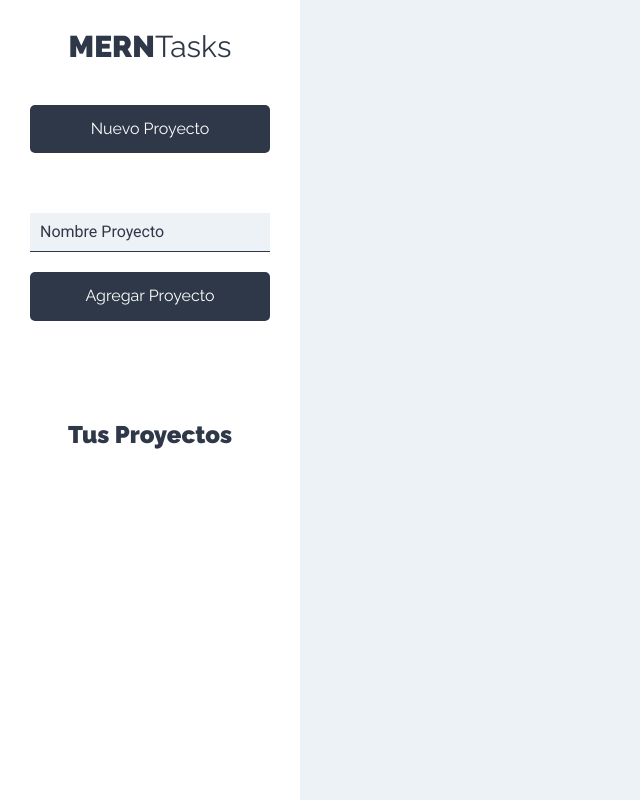
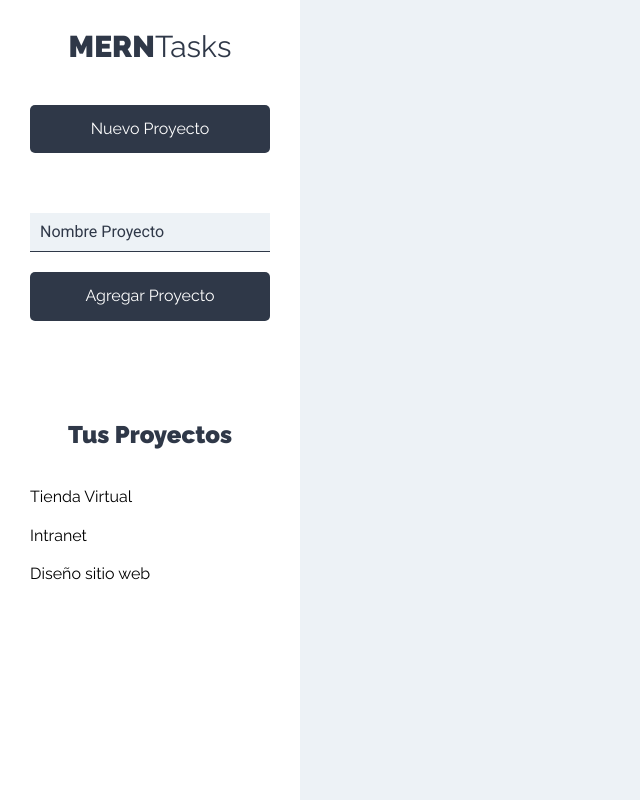
Before and after one commit to ollie87/MERN_client, a React (Create React App) app: page /proyectos in a window 1280 px wide. Shown: the whole page, without its empty margins (0-640 px from the left). Built offline with nearby package versions, Linux system fonts and the light colour scheme.

Commit message:
feat(proyectos): new components ListadoProyectos & Proyecto added

```diff
--- a/src/components/layout/Sidebar.js
+++ b/src/components/layout/Sidebar.js
@@ -1,4 +1,5 @@
 import React from 'react';
+import ListadoProyectos from '../proyectos/ListadoProyectos';
 import NuevoProyecto from '../proyectos/NuevoProyecto';
 
 const Sidebar = () => {
@@ -10,6 +11,7 @@
       <NuevoProyecto />
       <div className="proyectos">
         <h2>Tus Proyectos</h2>
+        <ListadoProyectos />
       </div>
     </aside>
   );
--- /dev/null
+++ b/src/components/proyectos/ListadoProyectos.js
@@ -0,0 +1,14 @@
+import React from 'react';
+import Proyecto from './Proyecto';
+const ListadoProyectos = () => {
+  const proyectos = [{ nombre: 'Tienda Virtual' }, { nombre: 'Intranet' }, { nombre: 'Diseño sitio web' }];
+  return (
+    <ul className="listado-proyectos">
+      {proyectos.map(proyecto => (
+        <Proyecto proyecto={proyecto} />
+      ))}
+    </ul>
+  );
+};
+
+export default ListadoProyectos;
--- /dev/null
+++ b/src/components/proyectos/Proyecto.js
@@ -0,0 +1,13 @@
+import React from 'react';
+
+const Proyecto = ({ proyecto }) => {
+  return (
+    <li>
+      <button type="button" className="btn btn-blank">
+        {proyecto.nombre}
+      </button>
+    </li>
+  );
+};
+
+export default Proyecto;
```
